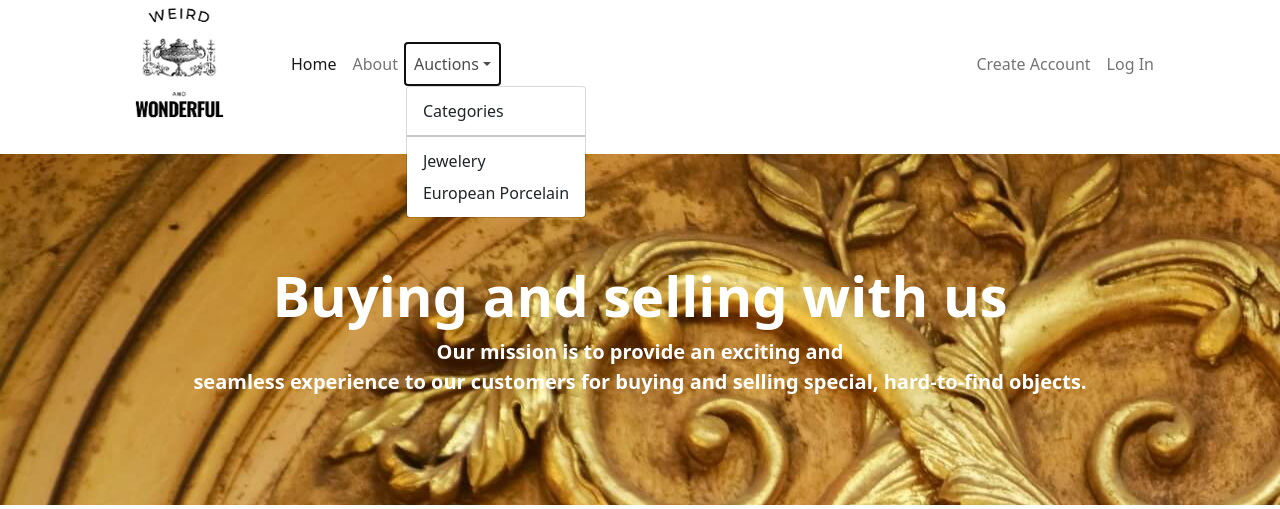
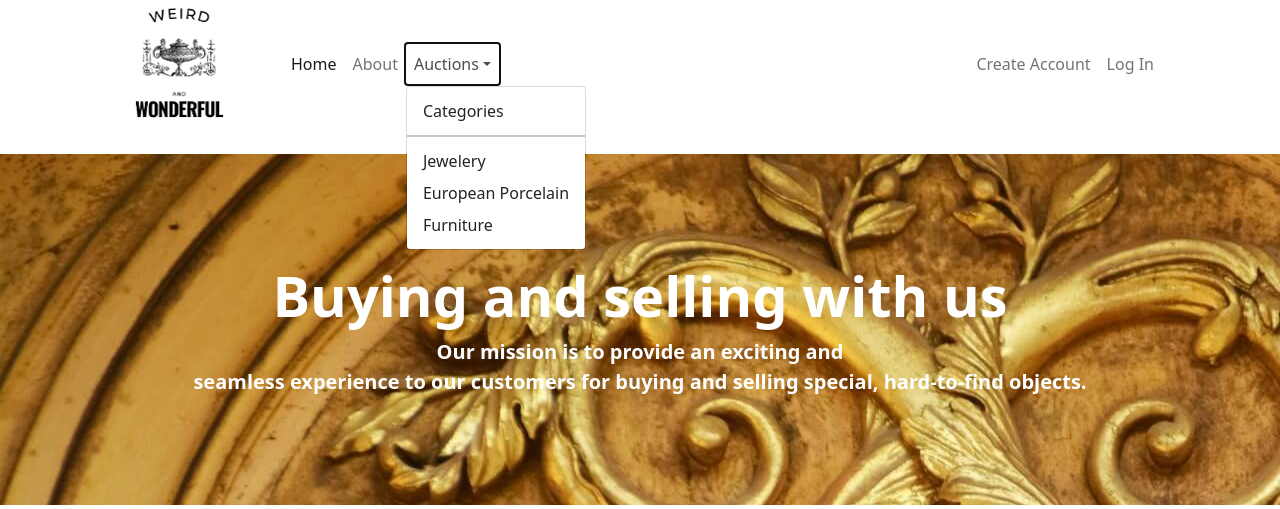
Before and after one commit to Gloria-21/weird_and_wonderful, a Flask app: page /about in a window 1280 px wide, after a click on "Auctions". Shown: the part 26-535 px from the top of the page. Run offline with Flask 2, Linux system fonts and the light colour scheme; some libraries are stand-ins or nearby versions.

Commit message:
add category furniture

```diff
--- a/templates/base.html
+++ b/templates/base.html
@@ -45,6 +45,7 @@
                             </li>
                             <li><a class="dropdown-item" href="#!">Jewelery</a></li>
                             <li><a class="dropdown-item" href="#!">European Porcelain</a></li>
+                            <li><a class="dropdown-item" href="#!">Furniture</a></li>
                         </ul>
                     </li>
                 </ul>
```
